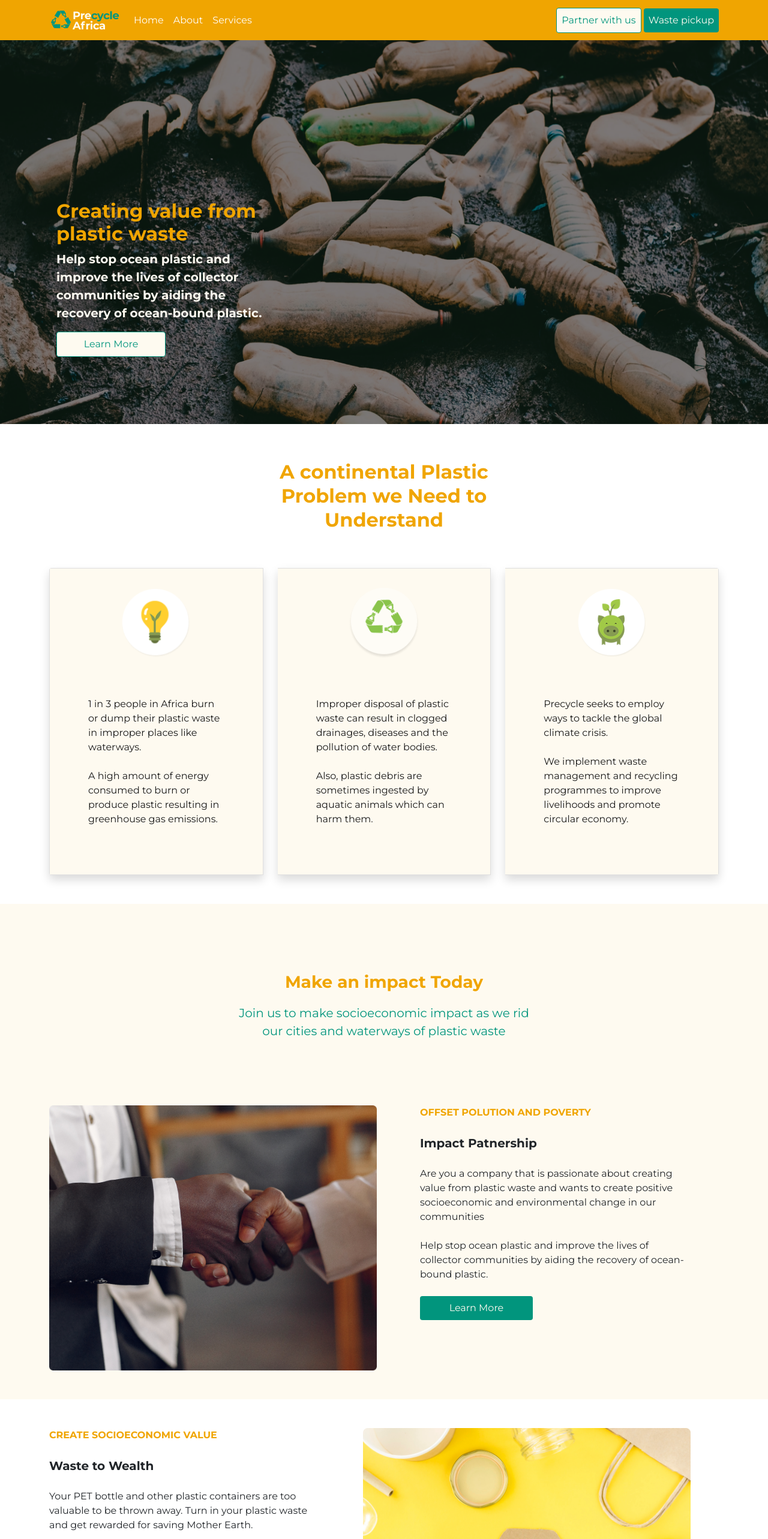
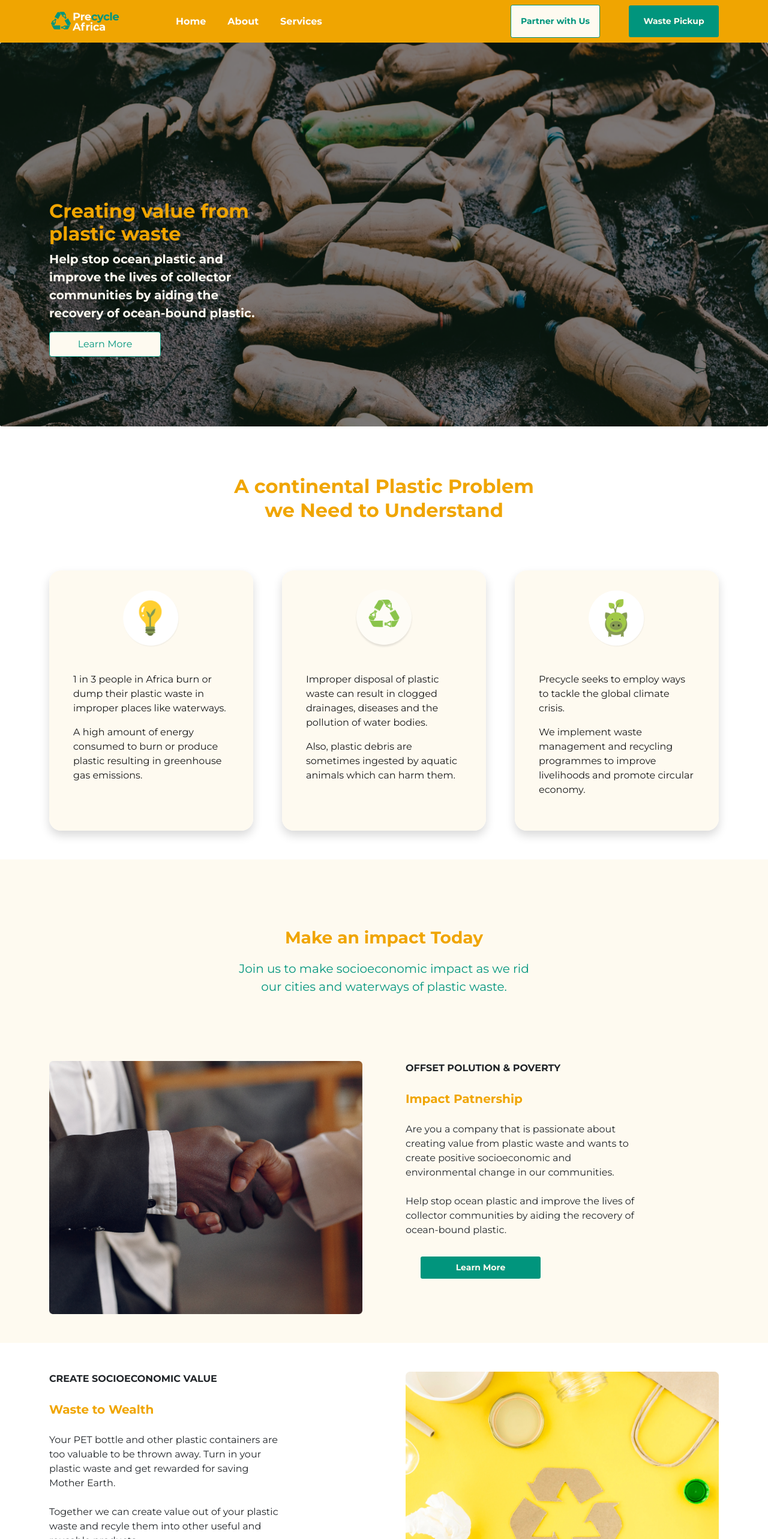
Before and after one commit to precious28/precycle-africa, a React (Create React App) app: page / in a window 1280 px wide. Shown: the top 2566 px of the page at 60% size. Built offline with nearby package versions, Linux system fonts and the light colour scheme.

Commit message:
updated landing page

```diff
--- a/src/App.jsx
+++ b/src/App.jsx
@@ -1,10 +1,9 @@
 import { BrowserRouter, Route, Routes } from "react-router-dom";
-import 'bootstrap/dist/css/bootstrap.min.css';
-import '../src/Styles/custom.css';
+import "bootstrap/dist/css/bootstrap.min.css";
+import "../src/styles/custom.css";
 import AboutUs from "./screens/about-us";
 import ContactUs from "./screens/contact-us";
 import Home from "./screens/home";
-
 
 function App() {
   return (
--- a/src/Styles/custom.css
+++ b/src/Styles/custom.css
@@ -4,9 +4,6 @@ body {
 
 .accentWhite {
   color: #fefaf0;
-}
-.customSize {
-  font-size: 40px;
 }
 .myPrimary {
   background-color: #01957d;
@@ -23,6 +20,13 @@ body {
 .customBackground {
   background-color: #fefaf0;
 }
+.cardStyles {
+  border: none;
+  border-radius: 20px;
+}
+.shadow.cardStyles.card {
+  border-radius: 20px;
+}
 .partnerBtn {
   background-color: #fefaf0;
   color: #01957d;
@@ -35,8 +39,11 @@ body {
 }
 .pickupBtn {
   background-color: #01957d;
+  display: inline-block;
+  width: 200px;
   border: none;
   color: #fefaf0;
+  margin-left: 25px;
 }
 .pickupBtn:hover {
   background-color: #01957d !important;
@@ -46,8 +53,7 @@ body {
   background-color: #fefaf0 !important;
   border: 1px solid #01957d !important;
   color: #01957d !important;
-  display: block !important;
-  width: auto !important;
+  width: 200px !important;
 }
 .trainingBtn:hover {
   background-color: #01957d !important;
@@ -56,6 +62,8 @@ body {
 }
 .heroHeight {
   min-height: 80vh;
+  width: 100%;
+  overflow: hidden;
 }
 .heroContainer {
   min-height: 100vh;
@@ -66,7 +74,7 @@ body {
 .imageHeight {
   object-fit: contain;
   width: 100%;
-  height: 150px;
+  height: 130px;
 }
 .mainImage {
   height: auto;
--- a/src/components/Footer/Footer.jsx
+++ b/src/components/Footer/Footer.jsx
@@ -29,22 +29,22 @@ export default function PrecycleFooter() {
                   education to combat the menace of plastic waste pollution in
                   Africa.
                 </div>
-                <div className="">
+                <div className="contactIcons greyText">
                   {" "}
                   <img src={Contact} alt="" /> +234 908 0041000
                 </div>
-                <div className="">
+                <div className="contactIcons greyText">
                   {" "}
                   <img src={Email} alt="" /> info@precycle.com
                 </div>
                 <div className=" fw-bold fs-5">Inside Gist!</div>
-                <div className="">
+                <div className="greyText">
                   Be the first to know about our exciting news, updates and
                   events. No spam, just useful information about how we are
                   building an eco friendly Africa.
                 </div>
 
-                <div className="custom-group">
+                <div className="custom-group mb-5">
                   <span className="custom-group-text">
                     <img src={Subscribe} alt="" />
                   </span>
@@ -55,7 +55,7 @@ export default function PrecycleFooter() {
                     placeholder="Enter your email address"
                     class="form-control"
                   />
-                  <Button className="subscribeButton">Subscribe</Button>
+                  <Button className="subscribeButton fw-bold">Subscribe</Button>
                 </div>
               </Stack>
             </Col>
@@ -65,19 +65,19 @@ export default function PrecycleFooter() {
               <Container>
                 <Row>
                   <Col>
-                    <Stack gap={2}>
+                    <Stack gap={1}>
                       <div className="mb-4 fw-bold">Services</div>
-                      <div className="">Plastic Waste Pickup</div>
-                      <div className="">Become a Partner</div>
-                      <div className="">Become a Volunteer</div>
+                      <div className="greyText">Plastic Waste Pickup</div>
+                      <div className="greyText">Become a Partner</div>
+                      <div className="greyText">Become a Volunteer</div>
                     </Stack>
                   </Col>
                   <Col>
                     <Stack gap={2}>
                       <div className="mb-4 fw-bold">About us</div>
-                      <div className="">Our Story</div>
-                      <div className="">Our Model</div>
-                      <div className="">Special Projects</div>
+                      <div className="greyText">Our Story</div>
+                      <div className="greyText">Our Model</div>
+                      <div className="greyText">Special Projects</div>
                     </Stack>
                   </Col>
                 </Row>
@@ -86,7 +86,7 @@ export default function PrecycleFooter() {
                   <div className="mt-5 fw-bold fs-5">
                     Connect with us on Social Media
                   </div>
-                  <div className="">
+                  <div className="greyText">
                     Follow us on social media for the latest recycling news and
                     tips on how to reduce your carbon footprint.
                   </div>
--- a/src/components/Navbar/PrecycleNav.css
+++ b/src/components/Navbar/PrecycleNav.css
@@ -7,14 +7,35 @@
 .accentWhite {
   color: #fefaf0;
 }
-
-.pickupBtn {
+#basic-navbar-nav {
+  margin-left: 50px;
+}
+.text-white.nav-link {
+  margin-left: 20px;
+}
+@media (max-width: 978px) {
+  #basic-navbar-nav {
+    margin-left: 0;
+  }
+  .text-white.nav-link {
+    margin-left: 0;
+  }
+}
+.wasteBtn {
   background-color: #01957d;
   border: none;
   color: #fefaf0;
+  width: 150px;
+}
+.wasteBtn:hover {
+  background-color: #fefef0;
+  color: #01957d;
 }
 .partnerBtn {
   background-color: #fefaf0;
   color: #01957d;
   border: 1px solid #01957d;
 }
+.partnerBtn:hover {
+  border: 1px solid transparent;
+}
--- a/src/components/Navbar/PrecycleNav.jsx
+++ b/src/components/Navbar/PrecycleNav.jsx
@@ -1,7 +1,7 @@
 import React, { useState } from "react";
 import NavbarModal from "../NavbarModal/NavbarModal";
 
-import { Container, Navbar, Nav, Button } from "react-bootstrap";
+import { Container, Navbar, Nav, Button, Stack } from "react-bootstrap";
 import { Link } from "react-router-dom";
 import "../Navbar/PrecycleNav.css";
 
@@ -20,7 +20,7 @@ export default function PrecycleNav() {
 
         <Navbar.Toggle aria-controls="basic-navbar-nav" />
         <Navbar.Collapse id="basic-navbar-nav">
-          <Nav className="me-auto">
+          <Nav className="me-auto fw-bold">
             <Nav.Link className="text-white" as={Link} to="home">
               Home
             </Nav.Link>
@@ -32,19 +32,19 @@ export default function PrecycleNav() {
             </Nav.Link>
           </Nav>
 
-          <div>
-            <Button className="partnerBtn p-2" size="md">
-              Partner with us
-            </Button>{" "}
+          <Stack direction="horizontal" gap={5}>
+            <Button className="partnerBtn p-3 fw-bold" size="sm">
+              Partner with Us
+            </Button>
             <Button
-              className="pickupBtn p-2"
-              size="md"
+              className="wasteBtn p-3 fw-bold"
+              size="sm"
               onClick={() => setModalShow(true)}
             >
-              Waste pickup
+              Waste Pickup
             </Button>
             <NavbarModal show={modalShow} onHide={() => setModalShow(false)} />
-          </div>
+          </Stack>
         </Navbar.Collapse>
       </Container>
     </Navbar>
--- a/src/components/NavbarModal/NavbarModal.jsx
+++ b/src/components/NavbarModal/NavbarModal.jsx
@@ -1,12 +1,12 @@
-import {Modal, Stack, Container} from 'react-bootstrap';
+import { Modal, Stack, Container } from "react-bootstrap";
 import "../NavbarModal/NavbarModal.css";
 
 // images
-import Calendar from '../NavbarModal/modalImages/Calendar.png';
-import Form from '../NavbarModal/modalImages/Form.png';
-import Phone from '../NavbarModal/modalImages/Phone.png';
-import Whatsapp from '../NavbarModal/modalImages/Whatsapp.png';
-// import closeModal from '../NavbarModal/modalImages/closeModal.png';
+import Calendar from "../NavbarModal/modalImages/Calendar.png";
+import Form from "../NavbarModal/modalImages/Form.png";
+import Phone from "../NavbarModal/modalImages/Phone.png";
+import Whatsapp from "../NavbarModal/modalImages/Whatsapp.png";
+import closeModal from "../NavbarModal/modalImages/closeModal.png";
 
 function NavbarModal(props) {
   return (
@@ -16,33 +16,57 @@ function NavbarModal(props) {
       aria-labelledby="contained-modal-title-vcenter"
       centered
     >
-
       <Modal.Body className="mb-5 customBackground">
-        <Modal.Header className="closeModal"  closeButton>
-        {/* <img src={closeModal} alt="" /> */}
-        </Modal.Header>
-        <Stack gap={3} className="align-items-center justify-content-center text-center">
-            <Container fluid="md">
+        <Modal.Header className="closeModal" closeButton></Modal.Header>
+        <Stack
+          gap={3}
+          className="align-items-center justify-content-center text-center"
+        >
+          <Container fluid="md mt-5">
             <img src={Calendar} className="calendarImage" alt="" />
-            <div className=" fw-bold mySecondary fs-3 mt-4">Schedule your plastic waste pickup</div>
-            <div className="mt-4 mb-4">We collect Pure Water sachets, PET plastic bottles
-            (PET), and other plastic products.</div>
-            <div className="mb-4">Contact us to pickup your plastic waste using any of the following medium:</div>
-            <Stack gap={3} >
-            <Stack direction="horizontal" gap={2} className="align-items-center justify-content-center">
+            <div className=" fw-bold mySecondary fs-3 mt-4">
+              Schedule your plastic waste pickup
+            </div>
+            <div className="mt-4 mb-4">
+              We collect Pure Water sachets, PET plastic bottles (PET), and
+              other plastic products.
+            </div>
+            <div className="mb-4">
+              Contact us to pickup your plastic waste using any of the following
+              medium:
+            </div>
+            <Stack gap={4}>
+              <Stack
+                direction="horizontal"
+                gap={2}
+                className="align-items-center justify-content-center"
+              >
                 <img src={Form} className="icons" alt="" />
-                <div className="iconDecoration primaryText fs-5 fw-bold">Fill a Form</div>
+                <div className="iconDecoration primaryText fw-bold">
+                  Fill a Form
+                </div>
               </Stack>
-            <Stack direction="horizontal" gap={2} className="align-items-center justify-content-center">
+              <Stack
+                direction="horizontal"
+                gap={2}
+                className="align-items-center justify-content-center"
+              >
                 <img src={Phone} className="icons" alt="" />
-                <div className="iconDecoration primaryText fs-5  fw-bold">Speak to a Representative</div>
+                <div className="iconDecoration primaryText  fw-bold">
+                  Speak to a Representative
+                </div>
               </Stack>
-            <Stack direction="horizontal" gap={2} className="align-items-center justify-content-center">
+              <Stack
+                direction="horizontal"
+                gap={2}
+                className="align-items-center justify-content-center"
+              >
                 <img src={Whatsapp} className="icons" alt="" />
-                <div className="iconDecoration primaryText fs-5 fw-bold">Chat on Whatsapp</div>
+                <div className="iconDecoration primaryText fw-bold">
+                  Chat on Whatsapp
+                </div>
               </Stack>
             </Stack>
-
           </Container>
         </Stack>
       </Modal.Body>
@@ -50,5 +74,4 @@ function NavbarModal(props) {
   );
 }
 
-
 export default NavbarModal;
--- a/src/screens/home.jsx
+++ b/src/screens/home.jsx
@@ -8,7 +8,7 @@ import {
   Row,
   Stack,
 } from "react-bootstrap";
-import "../Styles/custom.css";
+import "../styles/custom.css";
 // images
 import Hero from "../Images/Hero.png";
 import Recycle1 from "../Images/Recycle1.png";
@@ -28,7 +28,7 @@ export default function Home() {
   return (
     <HomeLayoutWrapper>
       <>
-        <Row>
+        <div>
           <Card.Img
             src={Hero}
             className="heroHeight img-responsive"
@@ -37,7 +37,7 @@ export default function Home() {
           <Card.ImgOverlay className="mt-5">
             <Container>
               <div className="d-flex flex-column justify-content-center heroContainer">
-                <Col lg={4}>
+                <Col lg={4} md={7}>
                   <Card.Title className="mySecondary fs-2 fw-bold">
                     Creating value from plastic waste
                   </Card.Title>
@@ -52,34 +52,36 @@ export default function Home() {
               </div>
             </Container>
           </Card.ImgOverlay>
-        </Row>
+        </div>
 
         <div className="d-flex align-items-center justify-content-center customHeight fs-2 fw-bold mySecondary lh-sm text-center ">
-          <Col lg={4}>A continental Plastic Problem we Need to Understand</Col>
+          <Col lg={5} md={8}>
+            A continental Plastic Problem we Need to Understand
+          </Col>
         </div>
 
         <Container className="mb-5">
-          <CardGroup className="gap-4">
-            <Card className="shadow">
-              <Card.Body className="customBackground">
+          <CardGroup className="gap-lg-5 gap-md-3">
+            <Card className="shadow cardStyles">
+              <Card.Body className="customBackground cardStyles ">
                 <Card.Img className="imageHeight p-3" src={Recycle1} />
-                <Card.Text className="fs-6 p-5 blackText">
+                <Card.Text className="fs-6 p-lg-4 p-4 p-md-0 blackText">
                   1 in 3 people in Africa burn or dump their plastic waste in
                   improper places like waterways.{" "}
-                  <p className="mt-4">
+                  <p className="mt-3">
                     A high amount of energy consumed to burn or produce plastic
                     resulting in greenhouse gas emissions.
                   </p>
                 </Card.Text>
               </Card.Body>
             </Card>
-            <Card className="shadow">
-              <Card.Body className="customBackground">
+            <Card className="shadow cardStyles">
+              <Card.Body className="customBackground cardStyles">
                 <Card.Img className="imageHeight p-3" src={Recycle2} />
-                <Card.Text className="fs-6 p-5 blackText">
+                <Card.Text className="fs-6 p-lg-4 p-4 p-md-0 blackText">
                   Improper disposal of plastic waste can result in clogged
                   drainages, diseases and the pollution of water bodies.
-                  <p className="mt-4">
+                  <p className="mt-3">
                     Also, plastic debris are sometimes ingested by aquatic
                     animals which can harm them.
                   </p>
@@ -87,13 +89,13 @@ export default function Home() {
               </Card.Body>
             </Card>
 
-            <Card className="shadow">
-              <Card.Body className="customBackground">
+            <Card className="shadow cardStyles">
+              <Card.Body className="customBackground cardStyles">
                 <Card.Img className="imageHeight p-3" src={Recycle3} />
-                <Card.Text className="fs-6 p-5 blackText">
+                <Card.Text className="fs-6 p-lg-4 p-4 p-md-0 blackText">
                   Precycle seeks to employ ways to tackle the global climate
                   crisis.
-                  <p className="mt-4">
+                  <p className="mt-3">
                     We implement waste management and recycling programmes to
                     improve livelihoods and promote circular economy.
                   </p>
@@ -111,32 +113,35 @@ export default function Home() {
             <div className="fs-3 fw-bold mySecondary">Make an impact Today</div>
             <Col lg={5} className="fs-5 primaryText">
               Join us to make socioeconomic impact as we rid our cities and
-              waterways of plastic waste
+              waterways of plastic waste.
             </Col>
           </Stack>
 
           <Container className="mt-5">
             <Row className="gap-5">
-              <Col md={6}>
+              <Col sm={6} md={true} lg={true}>
                 <img src={Partner} className="mainImage img-fluid" alt="" />
               </Col>
 
-              <Col md={5}>
+              <Col sm={4} md={true} lg={true}>
                 <Stack gap={4}>
-                  <div className="mySecondary fs-6  fw-bold">
-                    OFFSET POLUTION AND POVERTY
+                  <div className="fs-6  fw-bold">OFFSET POLUTION & POVERTY</div>
+                  <div className="fs-5 fw-bold mySecondary">
+                    Impact Patnership
                   </div>
-                  <div className="fs-5 fw-bold">Impact Patnership</div>
-                  <div>
+                  <div className="col-12 col-lg-9 col-md-12">
                     Are you a company that is passionate about creating value
                     from plastic waste and wants to create positive
-                    socioeconomic and environmental change in our communities
+                    socioeconomic and environmental change in our communities.
                   </div>
-                  <div>
+                  <div className="col-12 col-lg-9 col-md-12">
                     Help stop ocean plastic and improve the lives of collector
                     communities by aiding the recovery of ocean-bound plastic.
                   </div>
-                  <Button className="pickupBtn  p-2 col-5" size="md">
+                  <Button
+                    className="pickupBtn fw-bold  p-2 col-5 mt-2"
+                    size="sm"
+                  >
                     Learn More
                   </Button>
                 </Stack>
@@ -147,28 +152,31 @@ export default function Home() {
 
         <Container className="mt-5 mb-5">
           <Row className="gap-5">
-            <Col sm={5}>
+            <Col sm={5} md={true} lg={true}>
               <Stack gap={4}>
-                <div className="mySecondary fs-6  fw-bold ">
+                <div className=" fs-6  fw-bold ">
                   CREATE SOCIOECONOMIC VALUE
                 </div>
-                <div className="fs-5 fw-bold">Waste to Wealth</div>
-                <div>
+                <div className="mySecondary fs-5 fw-bold">Waste to Wealth</div>
+                <div className="col-12 col-lg-9 col-md-12">
                   Your PET bottle and other plastic containers are too valuable
                   to be thrown away. Turn in your plastic waste and get rewarded
                   for saving Mother Earth.
                 </div>
-                <div>
+                <div className="col-12 col-lg-9 col-md-12">
                   Together we can create value out of your plastic waste and
                   recyle them into other useful and reusable products.
                 </div>
-                <Button className="pickupBtn p-2 col-6" size="md">
+                <Button
+                  className="pickupBtn fw-bold opacity-75 p-2 col-5 mt-2"
+                  size="sm"
+                >
                   Waste Pickup
                 </Button>
               </Stack>
             </Col>
 
-            <Col sm={6}>
+            <Col sm={6} md={true} lg={true}>
               <img src={Wealth} className="mainImage" alt="" />
             </Col>
           </Row>
@@ -176,27 +184,35 @@ export default function Home() {
 
         <div className="customBackground p-2 p-md-5">
           <Container className="">
-            <Row className="gap-4">
-              <Col sm={6}>
+            <Row className="gap-5">
+              <Col sm={6} md={true} lg={true}>
                 <img src={Volunteer} className="mainImage" alt="" />
               </Col>
 
-              <Col sm={5}>
-                <Stack gap={3} className="">
-                  <div className="mySecondary fs-6  fw-bold">
+              <Col sm={5} md={true} lg={true}>
+                <Stack gap={3}>
+                  <div
+                    className="fs-6  fw-bold col-10 col-lg-6 col-md-9
+                  "
+                  >
                     FOSTER SUSTAINABILITY THROUGH VOLUNTEERISM
                   </div>
-                  <div className="fs-5 fw-bold">Volunteer for Change</div>
-                  <div className="">
+                  <div className="mySecondary fs-5 fw-bold">
+                    Volunteer for Change
+                  </div>
+                  <div className="col-12 col-lg-9 col-md-12">
                     Interested in voluteering and advocating for a cleaner and
                     greener world? Want to combat the menace of plastic
                     pollution?
                   </div>
-                  <div className="">
+                  <div className="col-12 col-lg-9 col-md-12">
                     Join other Precycle volunteers all over Africa in fighting
                     climate change and making our environment cleaner than ever.
                   </div>
-                  <Button className="pickupBtn p-2 col-6" size="md">
+                  <Button
+                    className="pickupBtn fw-bold p-2 col-5 mt-2"
+                    size="sm"
+                  >
                     Become a Volunteer
                   </Button>
                 </Stack>
@@ -239,10 +255,10 @@ export default function Home() {
 
         <Container className="mb-5">
           <div className=" d-flex justify-content-center align-items-center p-2 p-md-4 blackText">
-            <CardGroup className="gap-5 rounded-top">
-              <Card className="shadow">
+            <CardGroup className="gap-5">
+              <Card className="shadow cardStyles">
                 <Card.Img variant="top" src={Training2} />
-                <Card.Body className="customBackground p-3 p-md-5">
+                <Card.Body className="customBackground cardStyles p-3 p-lg-5 p-md-3">
                   <Card.Title className="mySecondary fs-5 fs-md-4 lh-base fw-bold">
                     SKILLS TRAINING ON PLASTIC RECYCLING
                   </Card.Title>
@@ -254,9 +270,9 @@ export default function Home() {
                 </Card.Body>
               </Card>
 
-              <Card className="shadow">
+              <Card className="shadow cardStyles">
                 <Card.Img variant="top" src={Training1} />
-                <Card.Body className="customBackground p-3 p-md-5">
+                <Card.Body className="customBackground cardStyles p-3 p-lg-5 p-md-3">
                   <Card.Title className="mySecondary fs-5 fs-md-4 lh-base fw-bold">
                     WASTE POLLUTION AWARENESS CAMPAIGN
                   </Card.Title>
```
Also changed, not shown: src/components/Footer/Footer.css (+18 -24 lines), src/components/NavbarModal/NavbarModal.css (+6 -4 lines). Lines whose indentation alone changed are shown as unchanged.
